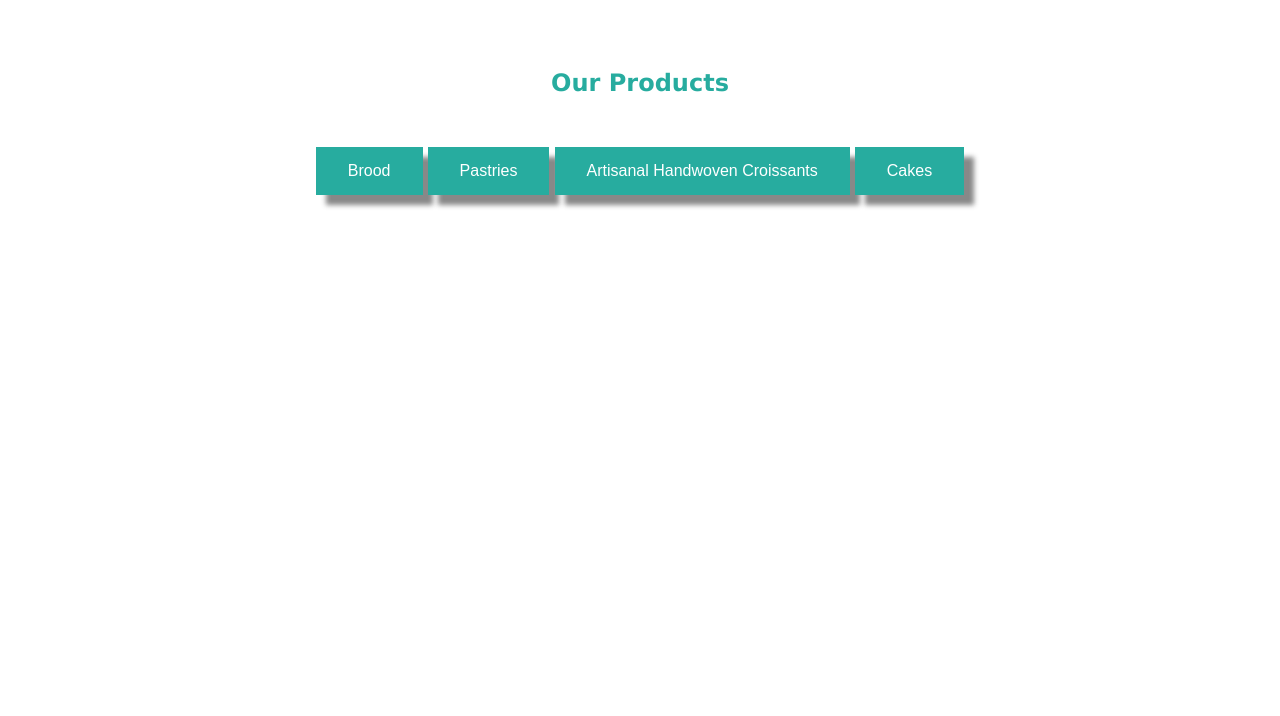
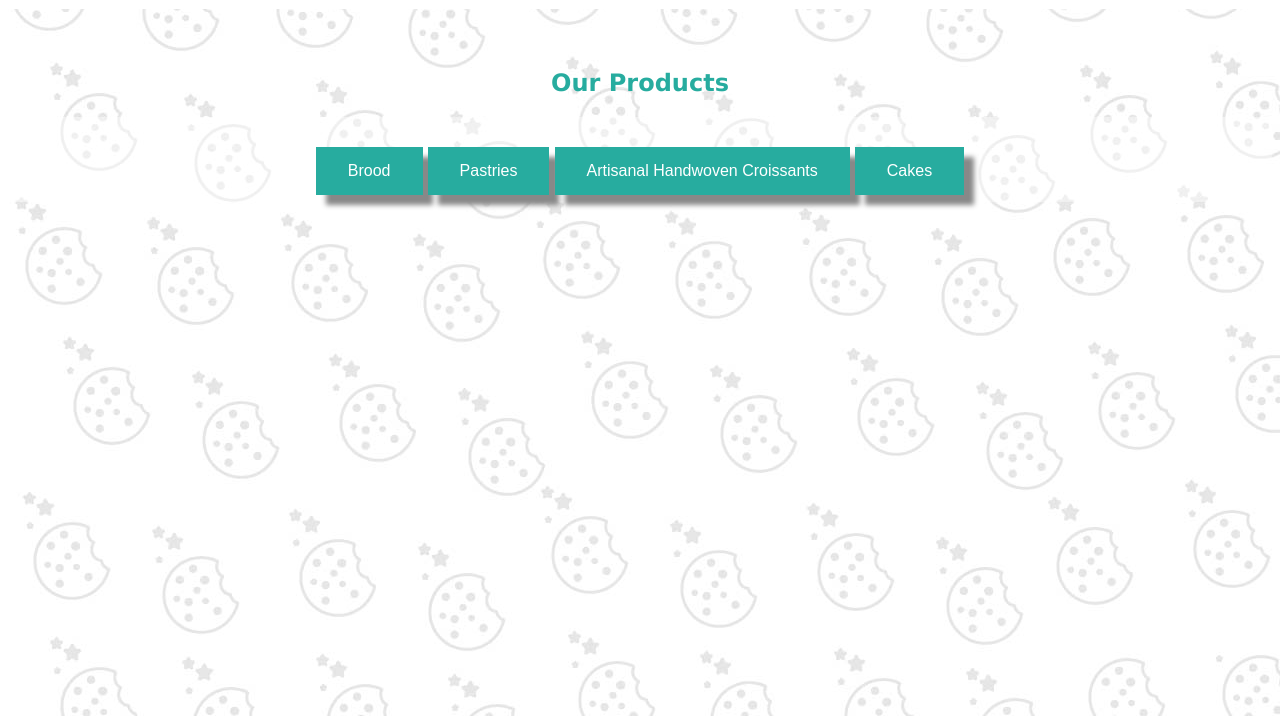
Before and after one commit to DiagoSmith/bakeryProject, a plain HTML site: page ourProducts.html in a window 1280 px wide. Shown: the part 84-800 px from the top of the page. Drawn offline with nearby package versions, Linux system fonts and the light colour scheme.

Commit message:
changed the bg image of the Product Page

```diff
--- a/ourProducts.css
+++ b/ourProducts.css
@@ -1,6 +1,6 @@
 body {
 
-	background-image: url("assets/background.jpg");
+	background-image: url("261H.jpg");
 }
 
 
```
